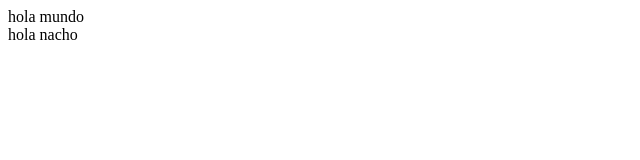
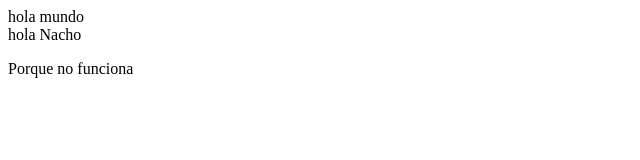
Before and after one commit to gjmarquez/gjmarquez.github.io, a plain HTML site: page index.html in a window 1280 px wide. Shown: the whole page, without its empty margins (0-640 px from the left). Drawn offline with Linux system fonts and the light colour scheme.

Commit message:
Update index.html

```diff
--- a/index.html
+++ b/index.html
@@ -1,2 +1,3 @@
 hola mundo
-<div>hola nacho</div>
+<div>hola Nacho</div>
+<p>Porque no funciona </p>
```
